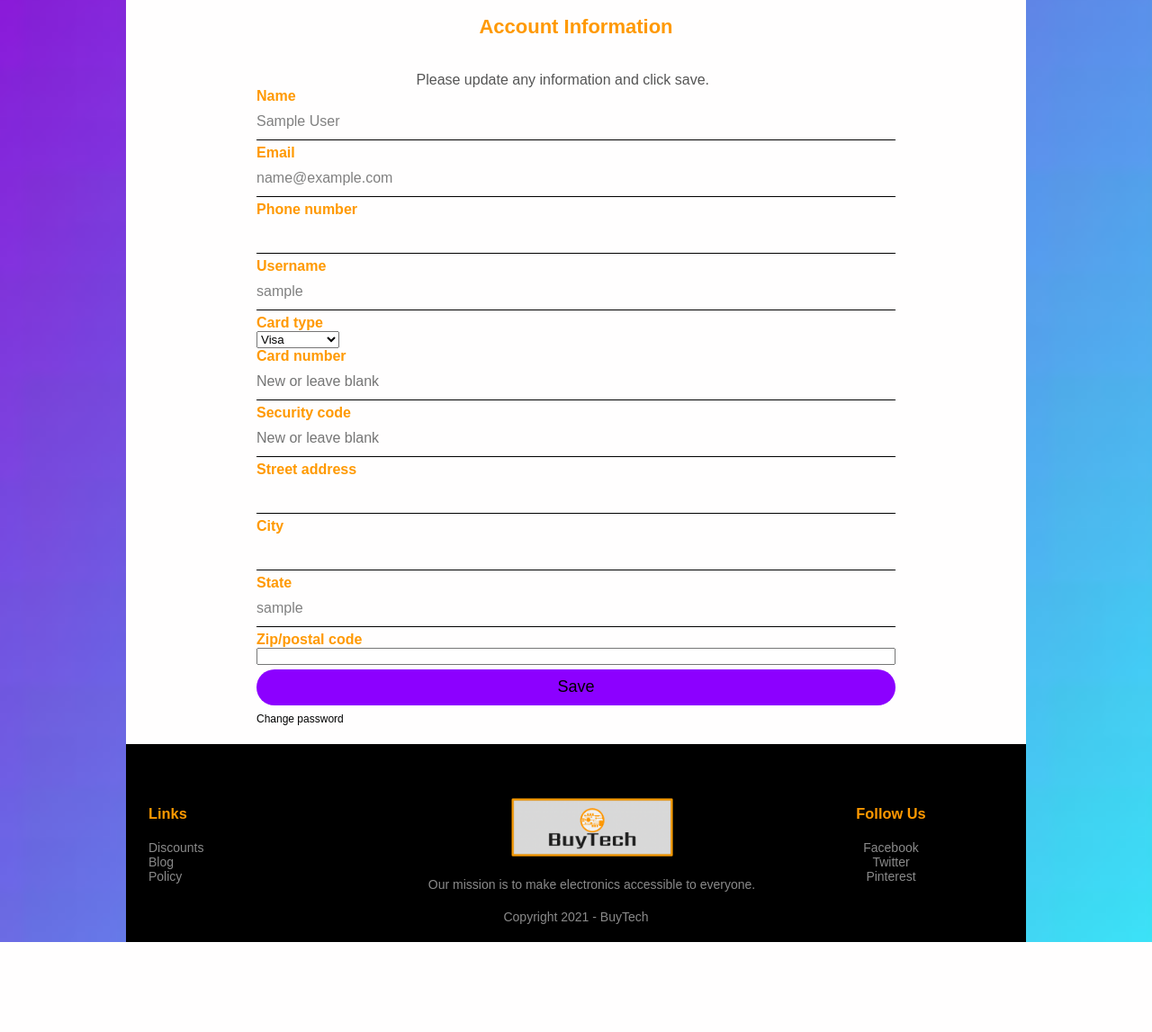
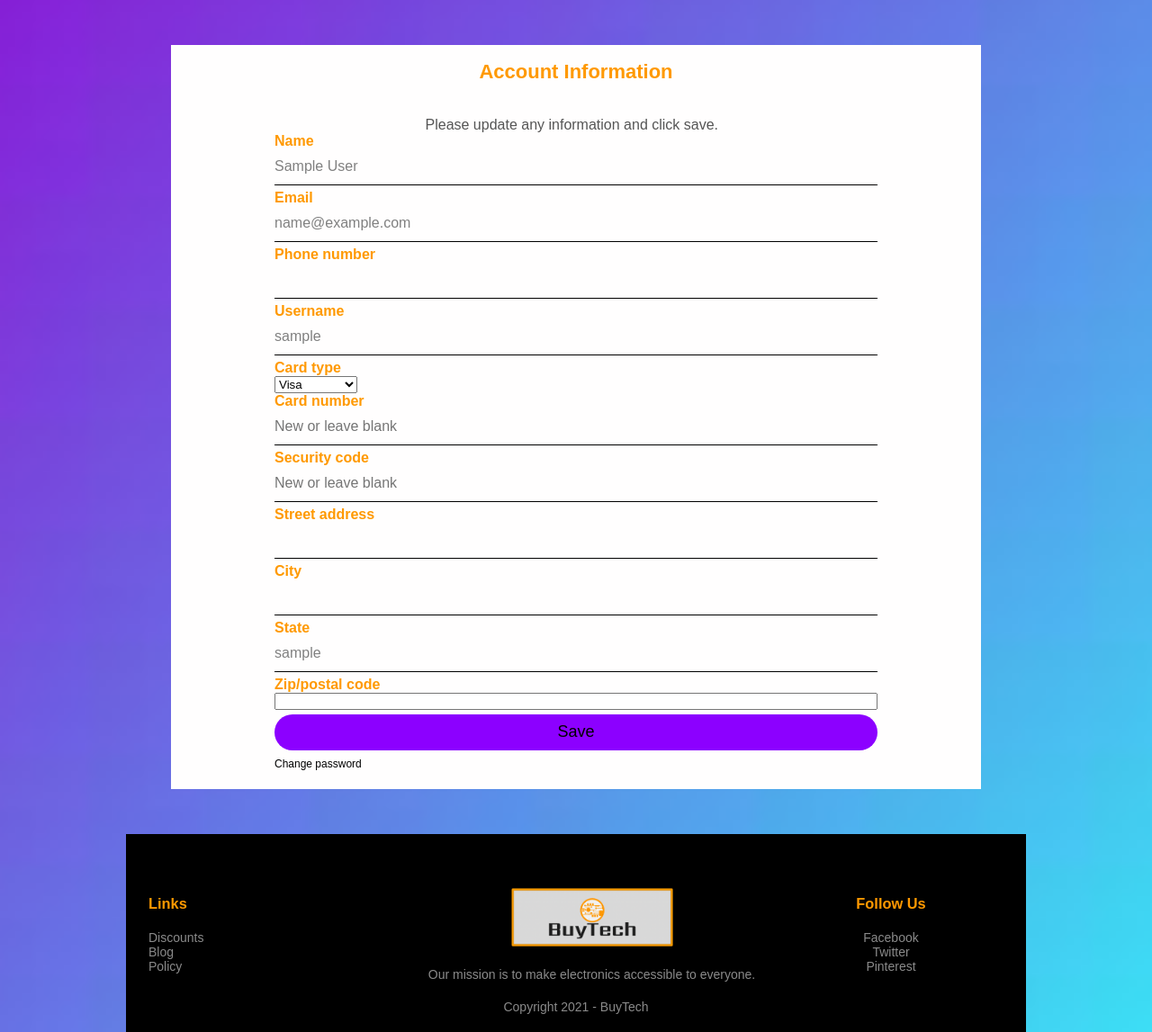
Before and after one commit to farhanjune/eCommerce-website, a PHP site: page /account.php in a window 1280 px wide. Shown: the part 153-1300 px from the top of the page at 90% size. Before the commit the page ends 1200 px from the top, so only its background shows below. Run offline with PHP 8.4, Linux system fonts and the light colour scheme; the visitor is signed in with stand-in values (Sample User, id 1); some libraries are stand-ins or nearby versions.

Commit message:
account.css tweak

```diff
--- a/account.css
+++ b/account.css
@@ -434,7 +434,7 @@ ul {
 /* account box stuff */
 .account-box {
 
-    width: 1000px;
+    width: 900px;
     height: 180%;
     background: #fffefe;
     color: #FF9900;
@@ -446,8 +446,10 @@ ul {
       padding: 70px 30px;
    */
     margin: 0 auto;
-    padding-left: 120px;
-    padding-right: 120px;
+    margin-top: 50px;
+    margin-bottom: 50px;
+    padding-left: 90px;
+    padding-right: 90px;
 
 }
 .account-box h1 {
```
